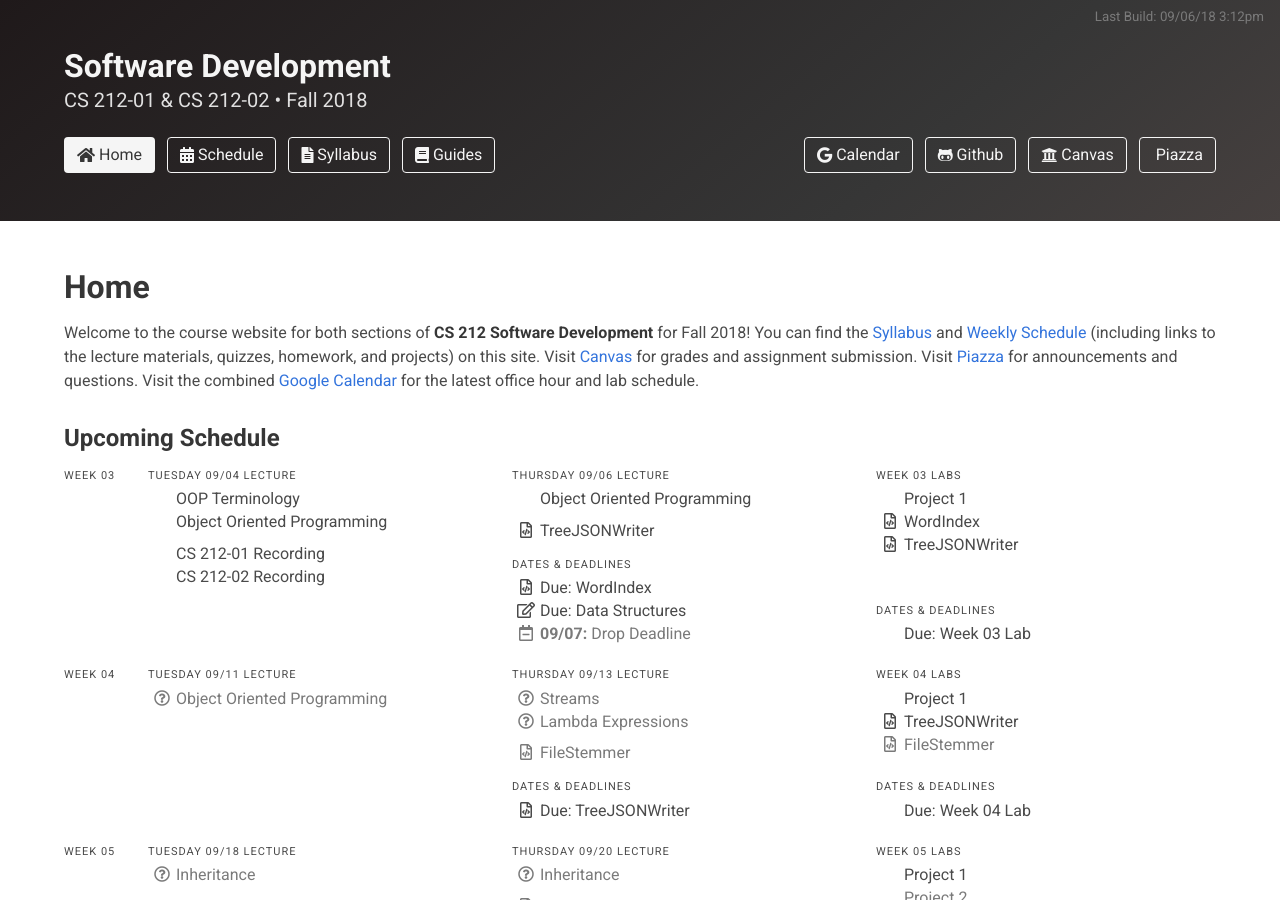
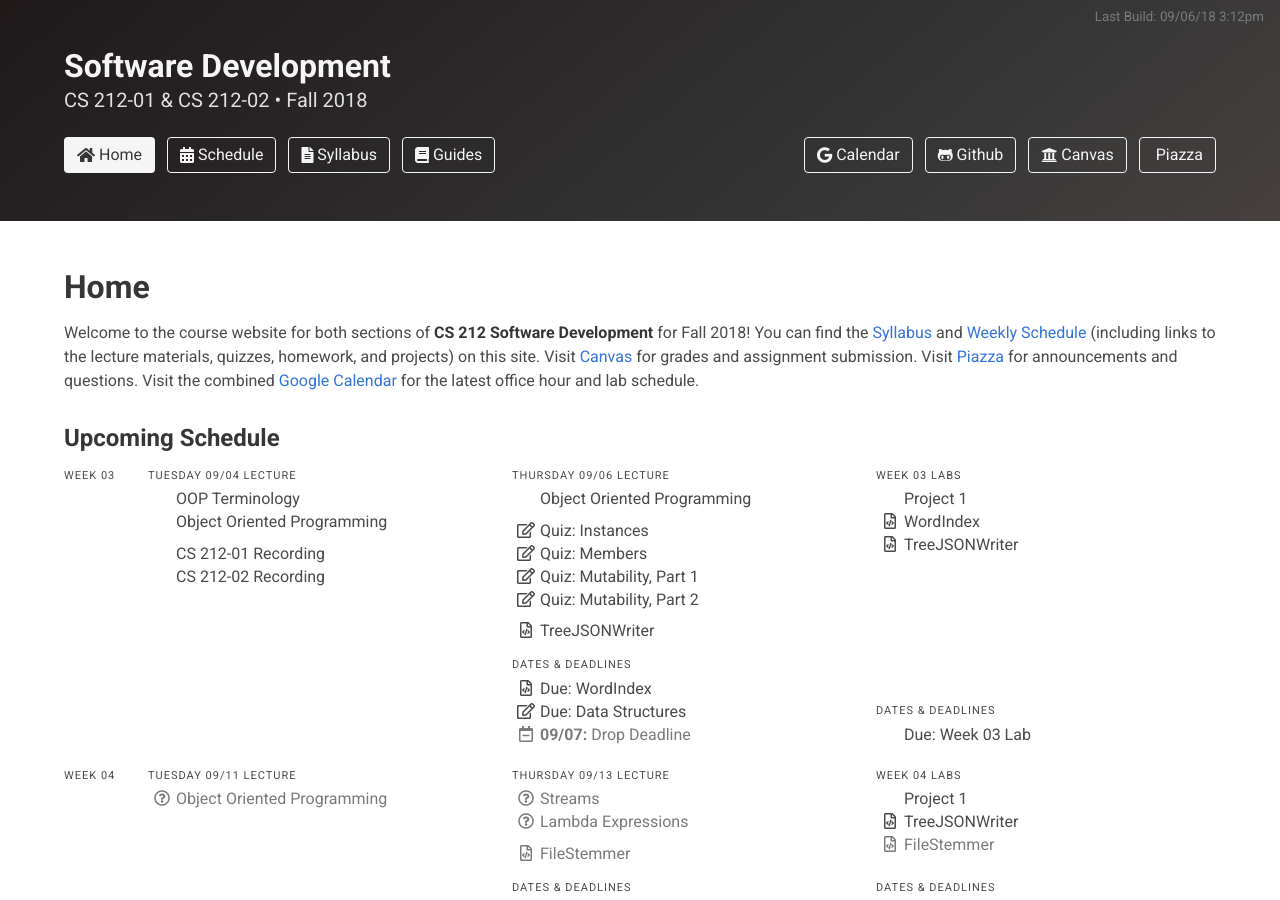
Before and after one commit to usf-cs212-fall2018/usf-cs212-fall2018.github.io, a Jekyll site: the page built from index.html, in a window 1280 px wide and 900 px high. Built offline with Jekyll 4.4.1, drawn with Linux system fonts in a browser that asks for light colours; nearby versions of some CDN libraries.

Commit message:
Adding quiz links.

```diff
--- a/_data/schedule.yml
+++ b/_data/schedule.yml
@@ -139,6 +139,19 @@
       - text: 'Object Oriented Programming'
         link: 'https://github.com/usf-cs212-fall2018/lectures/tree/master/OOP%20Principles'
         icon: 'far fa-code'
+      - text: 'Quiz: Instances'
+        link: 'https://usfca.instructure.com/courses/1579367/quizzes/2330550'
+        icon: 'far fa-edit'
+        bump: true
+      - text: 'Quiz: Members'
+        link: 'https://usfca.instructure.com/courses/1579367/quizzes/2330552'
+        icon: 'far fa-edit'
+      - text: 'Quiz: Mutability, Part 1'
+        link: 'https://usfca.instructure.com/courses/1579367/quizzes/2330548'
+        icon: 'far fa-edit'
+      - text: 'Quiz: Mutability, Part 2'
+        link: 'https://usfca.instructure.com/courses/1579367/quizzes/2330542'
+        icon: 'far fa-edit'
       - text: 'TreeJSONWriter'
         link: 'https://usfca.instructure.com/courses/1579367/assignments/6779416'
         icon: 'far fa-file-code'
```
